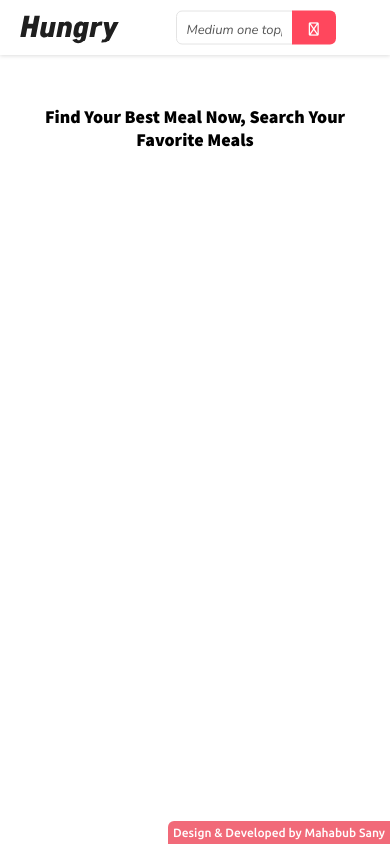
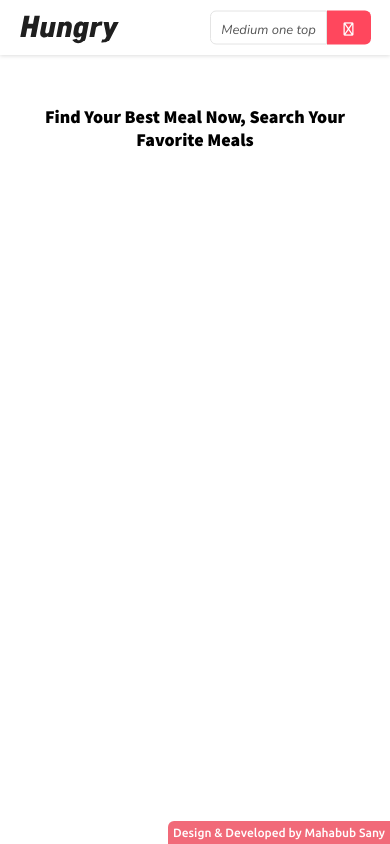
Before and after one commit to prosany/Hungry-Monster, a plain HTML site: page index.html in a window 390 px wide. Drawn offline with nearby package versions, Linux system fonts and the light colour scheme; a web font is replaced by a local one.

Commit message:
Add Responsive Style

```diff
--- a/style.css
+++ b/style.css
@@ -526,6 +526,11 @@ footer p {
         width: 60%;
         border-radius: 6px 0 0 6px;
     }
+    .search .form {
+        width: 100%;
+        float: right;
+        text-align: right;
+    }
     .box {
         width: 98%;
     }
```
